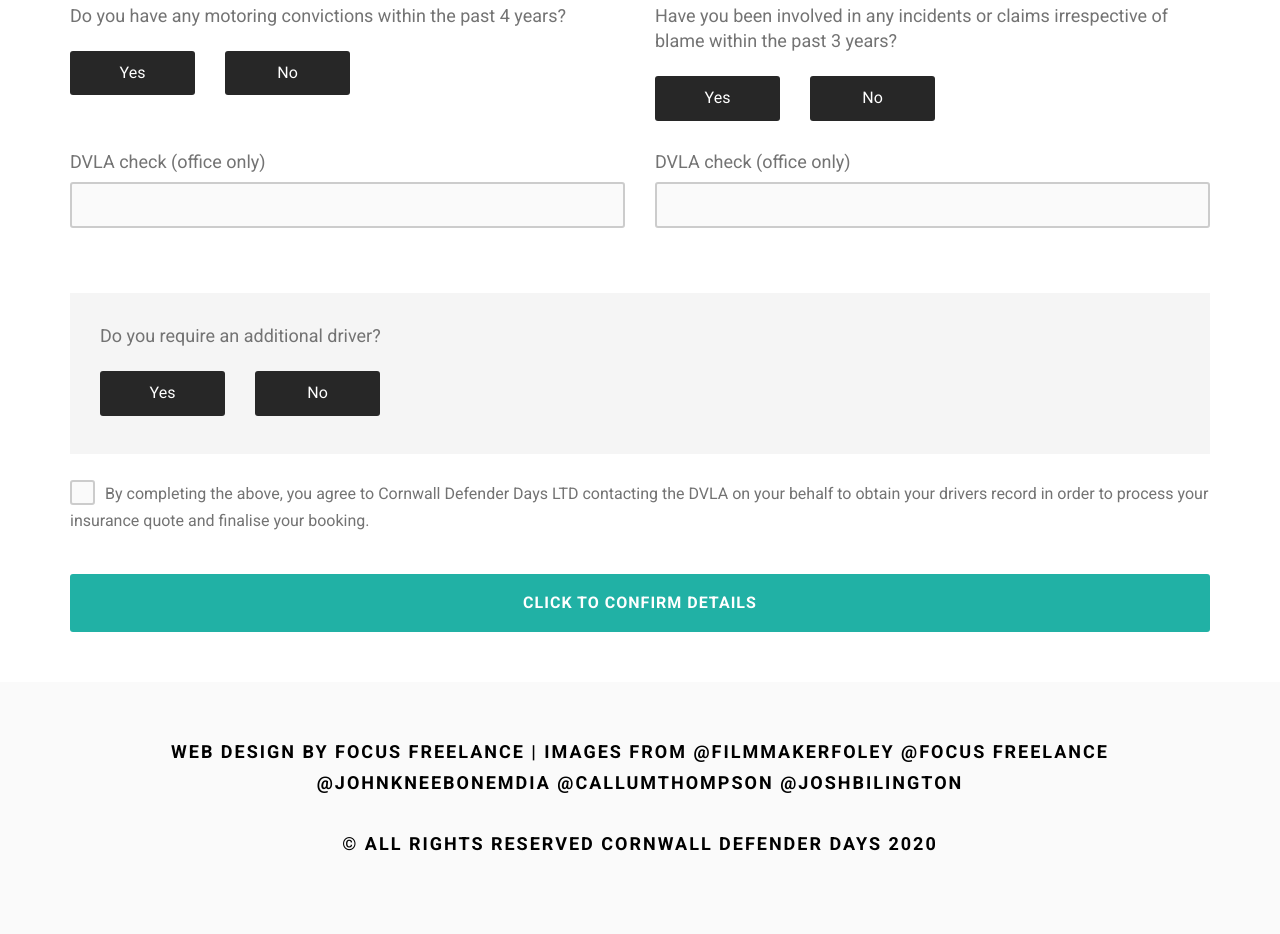
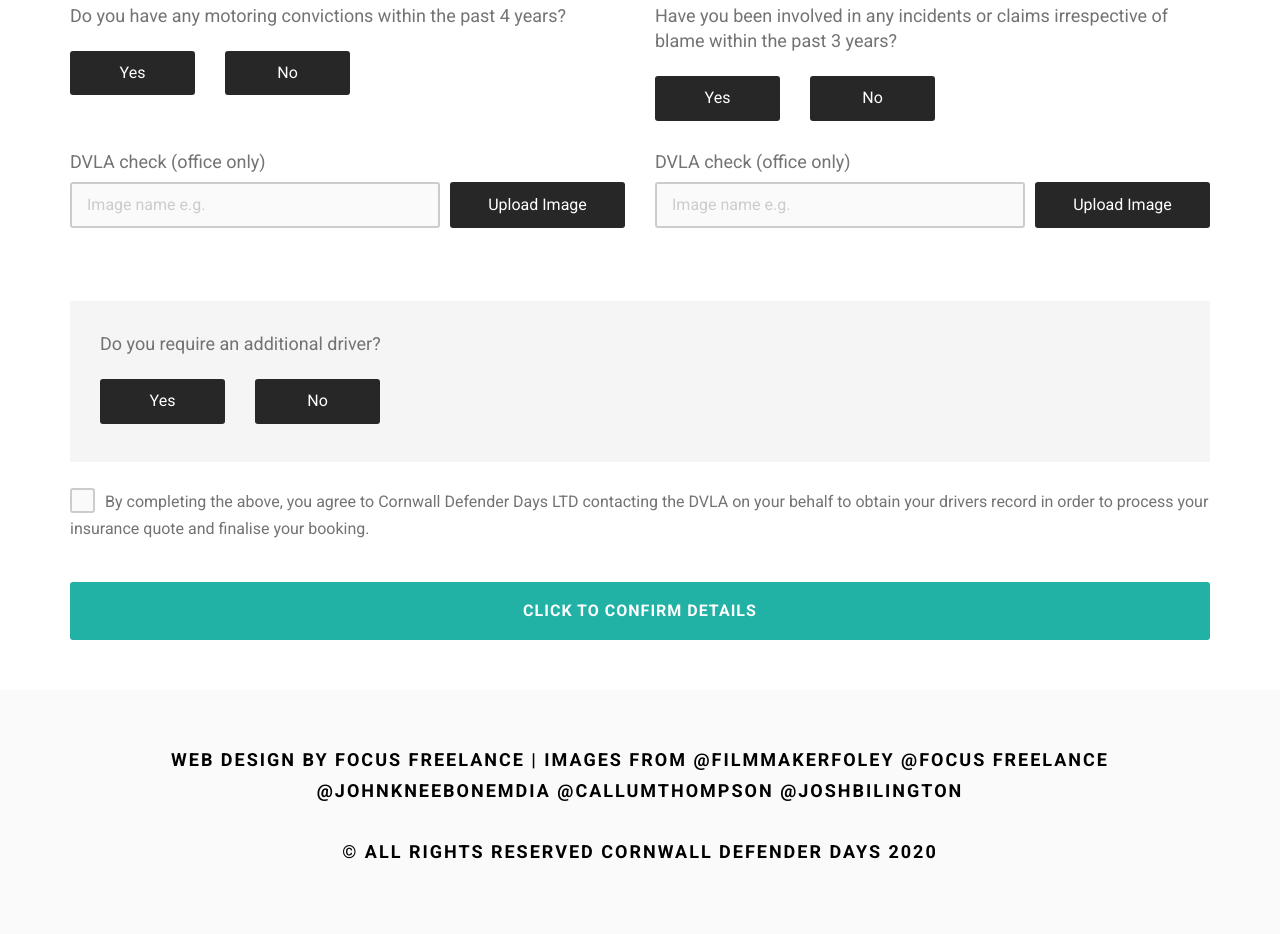
Before and after one commit to shulga-igor/form, a plain HTML site: page index.html in a window 1280 px wide. Shown: the part 1481-2415 px from the top of the page. Drawn offline with Linux system fonts and the light colour scheme.

Commit message:
fixed form

```diff
--- a/index.html
+++ b/index.html
@@ -59,12 +59,12 @@
 
               <div class="form-item">
                 <label>Name*</label>
-                <input type="text" class="form-input">
+                <input type="text" class="form-input" required>
               </div>
 
               <div class="form-item">
                 <label>Surname*</label>
-                <input type="text" class="form-input">
+                <input type="text" class="form-input" required>
               </div>
 
             </div>
@@ -73,12 +73,12 @@
 
               <div class="form-item">
                 <label>Phone Number*</label>
-                <input type="number" class="form-input">
+                <input type="number" class="form-input" inputmode="decimal"  required>
               </div>
 
               <div class="form-item">
                 <label>Email Address*</label>
-                <input type="email" class="form-input">
+                <input type="email" class="form-input"  required>
               </div>
 
             </div>
@@ -87,12 +87,12 @@
 
               <div class="form-item">
                 <label>Post Code*</label>
-                <input type="text" class="form-input">
+                <input type="text" class="form-input"  required>
               </div>
 
               <div class="form-item">
                 <label>Nat Ins No*</label>
-                <input type="text" class="form-input">
+                <input type="text" class="form-input"  required>
               </div>
 
             </div>
@@ -101,7 +101,7 @@
 
               <div class="form-item">
                 <label>Occupation*</label>
-                <input type="text" class="form-input">
+                <input type="text" class="form-input" required>
               </div>
 
             </div>
@@ -188,15 +188,15 @@
                 <div class="form-row">
 
                   <div class="form-item">
-                    <input type="text" class="form-input" placeholder="DD">
+                    <input type="text" class="form-input" inputmode="decimal" placeholder="DD" maxlength="2">
                   </div>
 
                   <div class="form-item">
-                    <input type="text" class="form-input" placeholder="MM">
+                    <input type="text" class="form-input" inputmode="decimal" placeholder="MM" maxlength="2">
                   </div>
 
                   <div class="form-item">
-                    <input type="text" class="form-input" placeholder="YYYY">
+                    <input type="text" class="form-input" inputmode="decimal" placeholder="YYYY" maxlength="4">
                   </div>
 
                 </div>
@@ -260,12 +260,34 @@
 
               <div class="form-item">
                 <label>DVLA check (office only)</label>
-                <input type="text" class="form-input">
+                <div class="wrap-file">
+                  <label>
+                    <input type="file" class="form-input js-fileInput">
+                    <div class="file-input">
+                      <div class="file-name">
+                        <span class="placeholder">Image name e.g.</span>
+                        <span class="text"></span>
+                      </div>
+                      <button type="button">Upload Image</button>
+                    </div>
+                  </label>
+                </div>
               </div>
 
               <div class="form-item">
                 <label>DVLA check (office only)</label>
-                <input type="text" class="form-input">
+                <div class="wrap-file">
+                  <label>
+                    <input type="file" class="form-input js-fileInput">
+                    <div class="file-input">
+                      <div class="file-name">
+                        <span class="placeholder">Image name e.g.</span>
+                        <span class="text"></span>
+                      </div>
+                      <button type="button">Upload Image</button>
+                    </div>
+                  </label>
+                </div>
               </div>
 
             </div>
@@ -304,12 +326,12 @@
 
                 <div class="form-item">
                   <label>Name*</label>
-                  <input type="text" class="form-input">
+                  <input type="text" class="form-input" required>
                 </div>
 
                 <div class="form-item">
                   <label>Surname*</label>
-                  <input type="text" class="form-input">
+                  <input type="text" class="form-input" required>
                 </div>
 
               </div>
@@ -318,12 +340,12 @@
 
                 <div class="form-item">
                   <label>Phone Number*</label>
-                  <input type="number" class="form-input">
+                  <input type="number" class="form-input" inputmode="decimal" required>
                 </div>
 
                 <div class="form-item">
                   <label>Email Address*</label>
-                  <input type="email" class="form-input">
+                  <input type="email" class="form-input" required>
                 </div>
 
               </div>
@@ -332,12 +354,12 @@
 
                 <div class="form-item">
                   <label>Post Code*</label>
-                  <input type="text" class="form-input">
+                  <input type="text" class="form-input" required>
                 </div>
 
                 <div class="form-item">
                   <label>Nat Ins No*</label>
-                  <input type="text" class="form-input">
+                  <input type="text" class="form-input" required>
                 </div>
 
               </div>
@@ -346,7 +368,7 @@
 
                 <div class="form-item">
                   <label>Occupation*</label>
-                  <input type="text" class="form-input">
+                  <input type="text" class="form-input" required>
                 </div>
 
               </div>
@@ -431,15 +453,15 @@
                   <div class="form-row">
 
                     <div class="form-item">
-                      <input type="text" class="form-input" placeholder="DD">
+                      <input type="text" class="form-input" inputmode="decimal" placeholder="DD" maxlength="2">
                     </div>
 
                     <div class="form-item">
-                      <input type="text" class="form-input" placeholder="MM">
+                      <input type="text" class="form-input" inputmode="decimal" placeholder="MM" maxlength="2">
                     </div>
 
                     <div class="form-item">
-                      <input type="text" class="form-input" placeholder="YYYY">
+                      <input type="text" class="form-input" inputmode="decimal" placeholder="YYYY" maxlength="4">
                     </div>
 
                   </div>
@@ -503,12 +525,34 @@
 
                 <div class="form-item">
                   <label>DVLA check (office only)</label>
-                  <input type="text" class="form-input">
+                  <div class="wrap-file">
+                    <label>
+                      <input type="file" class="form-input js-fileInput">
+                      <div class="file-input">
+                        <div class="file-name">
+                          <span class="placeholder">Image name e.g.</span>
+                          <span class="text"></span>
+                        </div>
+                        <button type="button">Upload Image</button>
+                      </div>
+                    </label>
+                  </div>
                 </div>
 
                 <div class="form-item">
                   <label>DVLA check (office only)</label>
-                  <input type="text" class="form-input">
+                  <div class="wrap-file">
+                    <label>
+                      <input type="file" class="form-input js-fileInput">
+                      <div class="file-input">
+                        <div class="file-name">
+                          <span class="placeholder">Image name e.g.</span>
+                          <span class="text"></span>
+                        </div>
+                        <button type="button">Upload Image</button>
+                      </div>
+                    </label>
+                  </div>
                 </div>
 
               </div>
```
